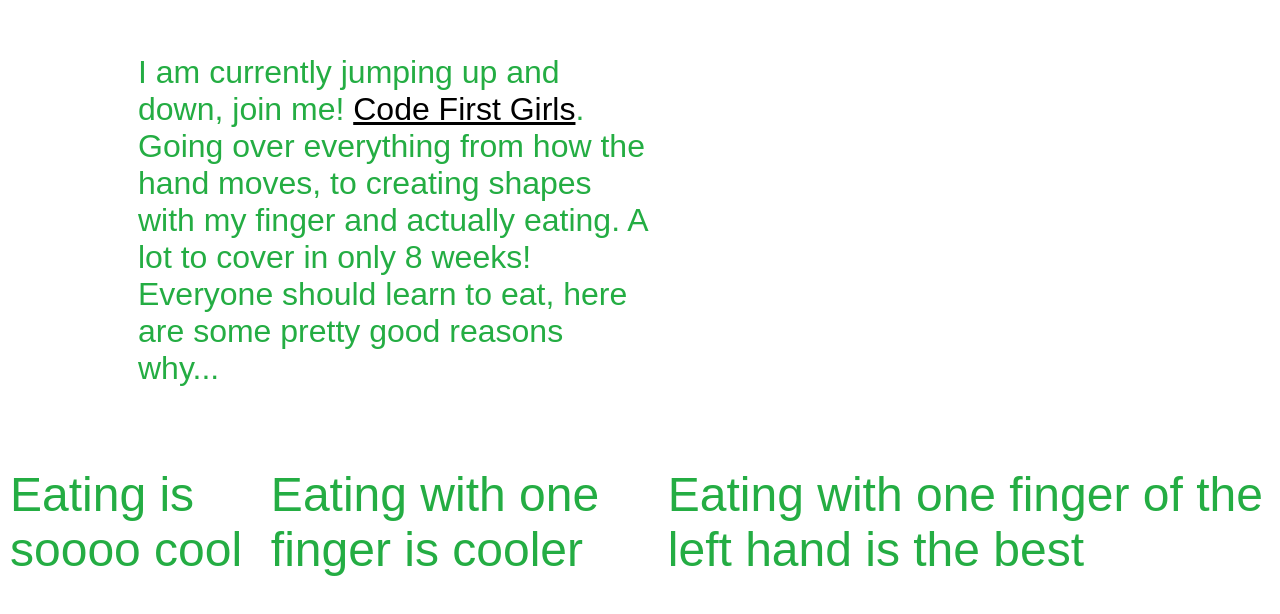
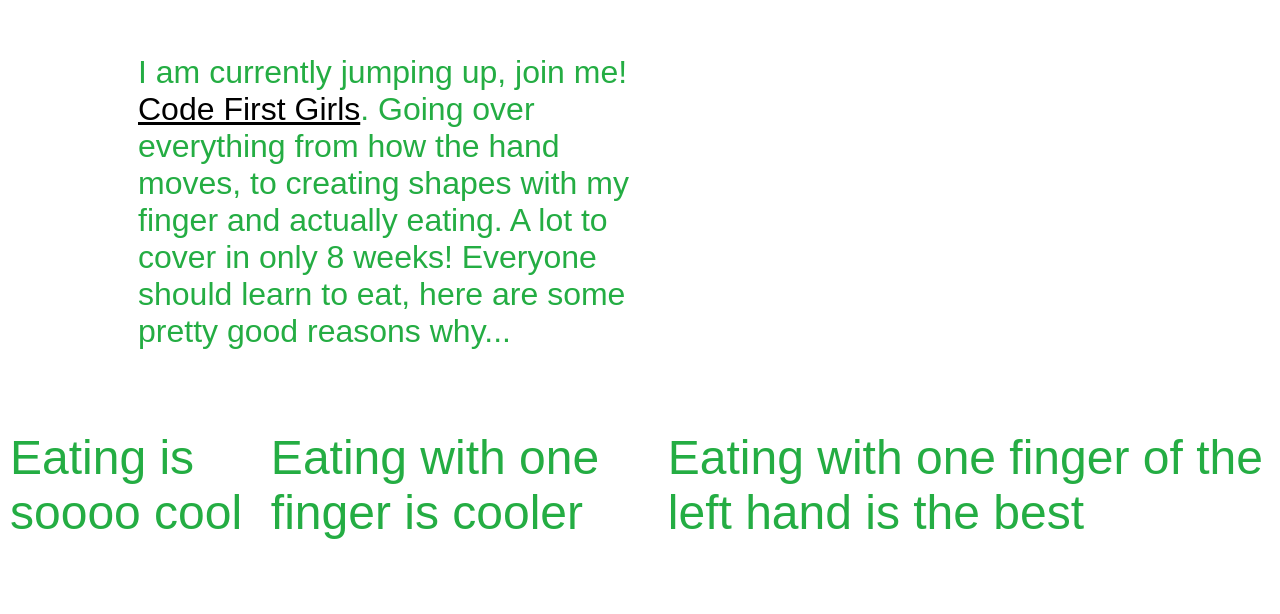
Before and after one commit to coding-is-cool/cfg-website, a plain HTML site: page index.html in a window 1280 px wide. Shown: the part 880-1494 px from the top of the page. Drawn offline with Linux system fonts and the light colour scheme.

Commit message:
Update index.html

```diff
--- a/index.html
+++ b/index.html
@@ -18,7 +18,7 @@
   </div>
 
   <div>
-    <p> I am currently jumping up and down, join me!
+    <p> I am currently jumping up, join me!
       <a href="www.codefirstgirls.org.uk">Code First Girls</a>.
       Going over everything from how the hand moves, to creating shapes with my finger and actually eating.
       A lot to cover in only 8 weeks! Everyone should learn to eat, here are some pretty good reasons why...
```
